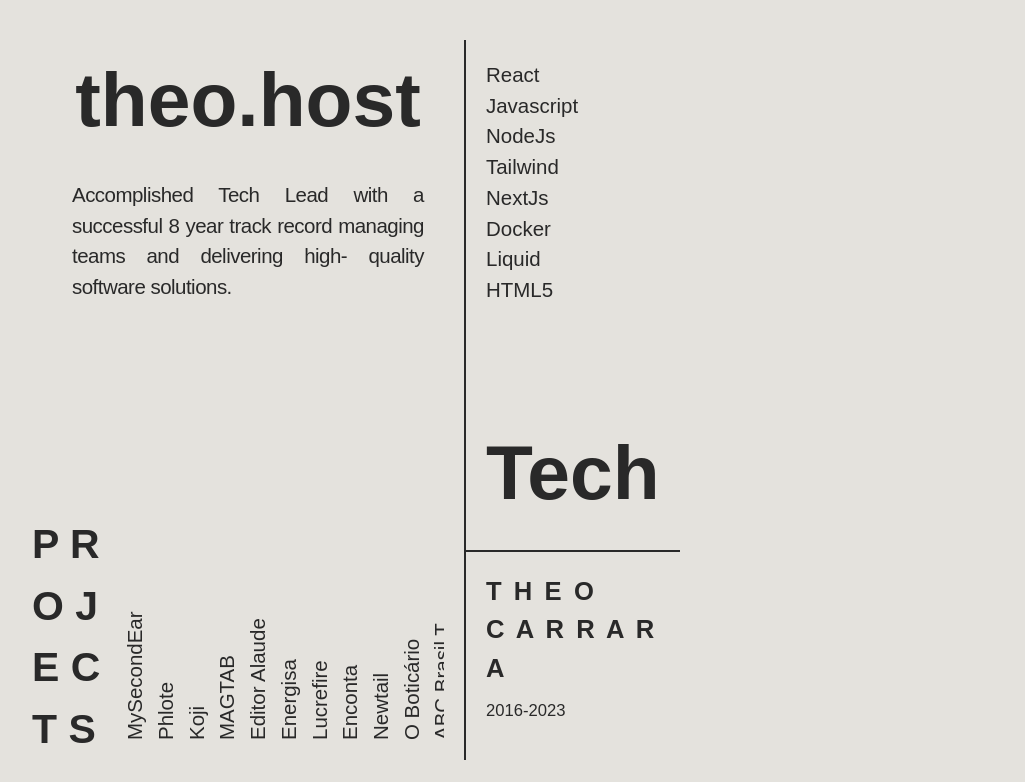
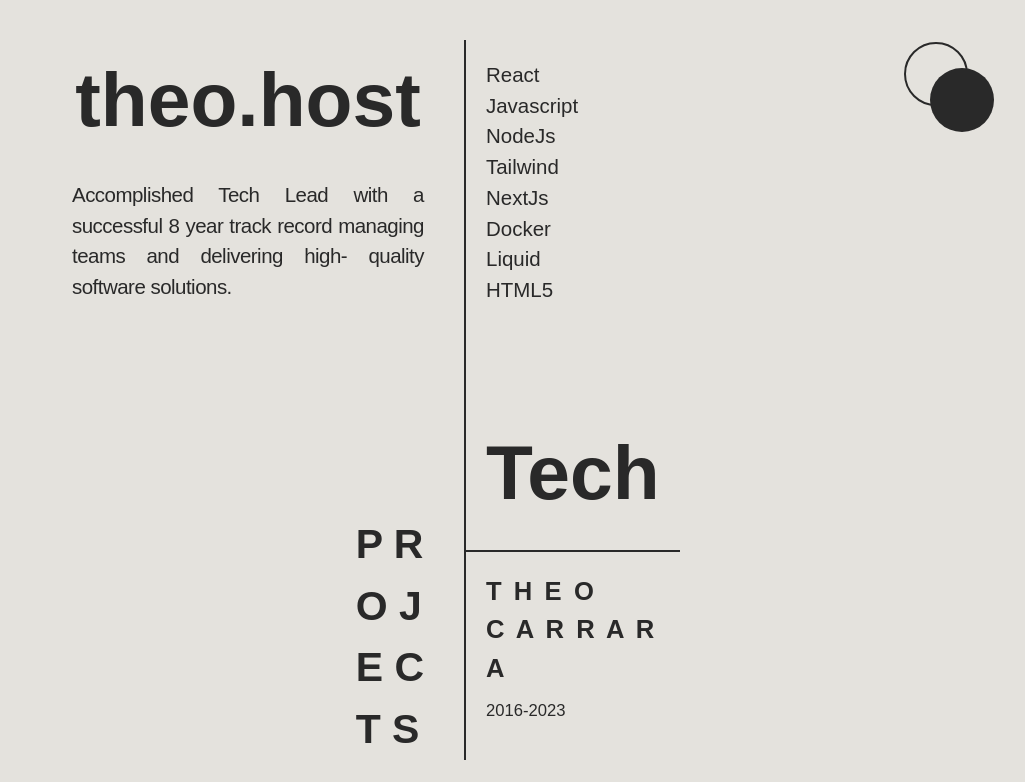
Before and after one commit to Timer00/minimal-portfolio, a Next.js app: page / in a window 1280 px wide. Shown: the top 782 px of the page, without its empty margins (248-1273 px from the left). Built offline with nearby package versions, Linux system fonts and the light colour scheme; a web font is replaced by a local one.

Commit message:
improve dark mode and add manual switch

```diff
--- a/src/hooks/darkMode.tsx
+++ b/src/hooks/darkMode.tsx
@@ -1,7 +1,11 @@
 import { useEffect, useState } from 'react';
 
-const useDarkMode = (): boolean => {
+const useDarkMode = () => {
   const [isDark, setIsDark] = useState(false);
+
+  const flip = ()=>{
+    setIsDark(!isDark);
+  }
 
   useEffect(() => {
     if (isDark) {
@@ -28,7 +32,7 @@ const useDarkMode = (): boolean => {
 
   }, []);
 
-  return isDark;
+  return [isDark, flip] as const;
 };
 
 export default useDarkMode;
--- a/src/pages/index.tsx
+++ b/src/pages/index.tsx
@@ -7,7 +7,7 @@ import { Tech } from "~/sections/Tech";
 import { Projects } from "~/sections/Projects";
 
 export default function Home() {
-  useDarkMode();
+  const [isDark, flip] = useDarkMode();
   useReverseScroll('reverse-scroll')
   const dimension = useResponsiveSquare(0.9);
 
@@ -18,7 +18,13 @@ export default function Home() {
         <meta name="description" content="Full stack Engineer Portfolio" />
         <link rel="icon" href="/favicon.ico" />
       </Head>
-      <main className="min-h-screen bg-secondary flex justify-center items-center text-primary">
+      <main className="transition-all ease-in duration-1000 min-h-screen bg-secondary flex justify-center items-center text-primary">
+        <button onClick={flip} className='font-bold absolute top-[6vh] sm:top-[3vh] right-[20vw] sm:right-[10vw]'>
+          <div className="ease-in duration-1000 relative inline-block">
+            <div className={`ease-in duration-1000 absolute w-[10vw] sm:w-[5vw] h-[10vw] sm:h-[5vw] border-2 border-primary rounded-full`}></div>
+            <div className={`ease-in duration-1000 absolute w-[10vw] sm:w-[5vw] h-[10vw] sm:h-[5vw] bg-primary rounded-full left-[2vw] top-[2vw]`}></div>
+          </div>
+        </button>
         <div className="container grid grid-cols-5 grid-rows-2" style={{ width: dimension, height: dimension }}>
           <Hero className='grid-rows-3 col-span-3 row-span-1'/>
           <Tech className='grid-cols-3 col-span-2 row-span-2'/>
--- a/src/sections/Hero.tsx
+++ b/src/sections/Hero.tsx
@@ -15,7 +15,7 @@ export const Hero = ({ className }: HeroProps) => {
   const { title, description, link } = content.hero as HeroContent;
 
   return (
-    <div className={twMerge('grid bg-secondary', className)}>
+    <div className={twMerge('grid', className)}>
       <a href={link} className='row-span-1 center-content font-bold sm:text-[6vw] text-[10vw]'>{title}</a>
       <div className='row-span-2 sm:p-5 p-0 sm:px-10 px-7 text-justify sm:text-[1.6vw] text-[2.8vw] tracking-tight'>
         {description}
--- a/src/sections/Projects.tsx
+++ b/src/sections/Projects.tsx
@@ -17,12 +17,12 @@ export const Projects = ({ className }: ProjectsProps) => {
 
   return (
     <div className={twMerge('transition-all justify-end flex col-span-3 row-span-1 group sm:pl-0 pl-8', className)}>
-      <div className='flex flex-none items-end font-bold sm:text-[3.2vw] text-[6vw] bg-secondary leading-normal'>
+      <div className='flex flex-none items-end font-bold sm:text-[3.2vw] text-[6vw] leading-normal'>
         P R<br />O J<br />E C<br />T S
       </div>
 
       <div className='ease-in-out duration-500 transform flex flex-col justify-end sm:text-[1.6vw] text-[3vw]
-            group-hover: flex-grow w-0 sm:p-5 p-2 overflow-hidden'>
+            group-hover:flex-grow w-0 sm:p-5 p-2 overflow-hidden'>
               <span
                 className='delay-300 transform translate-y-2 opacity-0 group-hover:translate-y-0 group-hover:opacity-100 duration-200'>
                 PROFESSIONAL
```
